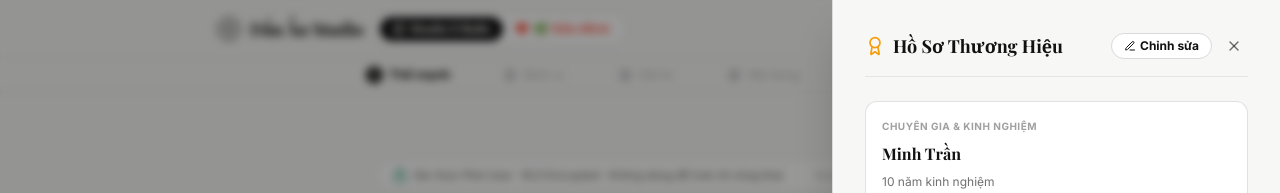
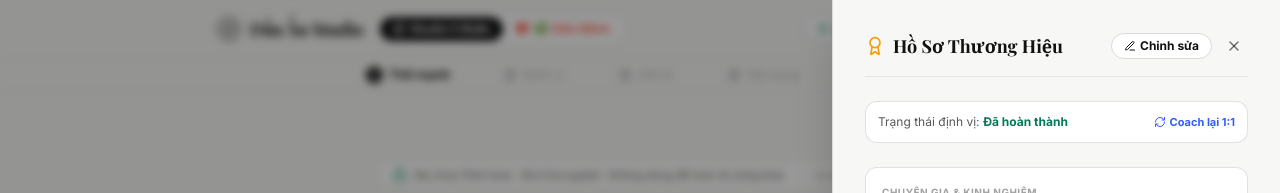
Before and after one commit to quynhphanmar-Tech/dau-an-studio, a React (Vite) app: page / in a window 1280 px wide. Both pictures are taken after a click on the button "Hồ sơ". Shown: the top 193 px of the page. Built offline with nearby package versions, Linux system fonts and the light colour scheme; no server answers; a web font is replaced by a local one.

Commit message:
feat: Xây lại logic hoạt động chuẩn CEO/Chuyên gia: Lần đầu Coach 1:1 định vị, Lần thứ 2 trở đi vào thẳng Xưởng Sáng Tạo Nội Dung & Video; Khóa ổn định toàn bộ tính năng

```diff
--- a/src/App.jsx
+++ b/src/App.jsx
@@ -9,7 +9,7 @@ import SelfDiscoveryTab from './components/SelfDiscoveryTab';
 import AuthModal from './components/AuthModal';
 import { syncBrandProfileToSupabase } from './lib/supabaseClient';
 import { BRAND_ARCHETYPES } from './data/brandVibes';
-import { ShieldCheck, Award, X, Copy, Check, FileText, User, LogIn, Edit3, Save, LogOut, Heart, Sparkles, Compass } from 'lucide-react';
+import { ShieldCheck, Award, X, Copy, Check, FileText, User, LogIn, Edit3, Save, LogOut, Heart, Sparkles, Compass, RefreshCw, Lock } from 'lucide-react';
 
 const SESSIONS = [
   { id: 1, label: 'Hiểu thế mạnh', shortLabel: 'Thế mạnh' },
@@ -20,7 +20,25 @@ const SESSIONS = [
 ];
 
 export default function App() {
-  const [currentSession, setCurrentSession] = useState(1);
+  // Check if positioning has been completed before
+  const [hasCompletedPositioning, setHasCompletedPositioning] = useState(() => {
+    try {
+      return localStorage.getItem('dauan_positioning_completed') === 'true';
+    } catch (e) {
+      return false;
+    }
+  });
+
+  // Default session logic: If user completed positioning before -> Land directly in Session 4 (Content Studio)!
+  const [currentSession, setCurrentSession] = useState(() => {
+    try {
+      const isDone = localStorage.getItem('dauan_positioning_completed') === 'true';
+      return isDone ? 4 : 1;
+    } catch (e) {
+      return 1;
+    }
+  });
+
   const [activeMainTab, setActiveMainTab] = useState('studio'); // 'studio' | 'self-discovery'
   const [showProfileDrawer, setShowProfileDrawer] = useState(false);
   const [showAuthModal, setShowAuthModal] = useState(false);
@@ -29,9 +47,9 @@ export default function App() {
   const [userAuth, setUserAuth] = useState(() => {
     try {
       const saved = localStorage.getItem('dauan_user_session');
-      return saved ? JSON.parse(saved) : null;
+      return saved ? JSON.parse(saved) : { name: 'Minh Trần (Demo Expert)', email: 'demo@dauan.studio', isDemo: true };
     } catch (e) {
-      return null;
+      return { name: 'Minh Trần (Demo Expert)', email: 'demo@dauan.studio', isDemo: true };
     }
   });
 
@@ -77,6 +95,25 @@ export default function App() {
     });
   };
 
+  // Mark positioning as completed when reaching Session 4
+  const markPositioningComplete = () => {
+    setHasCompletedPositioning(true);
+    try {
+      localStorage.setItem('dauan_positioning_completed', 'true');
+    } catch (e) {}
+  };
+
+  const handleRestartCoachProcess = () => {
+    if (confirm("Bạn có muốn thực hiện lại buổi Coach định vị 1:1 từ Bước 1 không?")) {
+      setHasCompletedPositioning(false);
+      try {
+        localStorage.setItem('dauan_positioning_completed', 'false');
+      } catch (e) {}
+      setCurrentSession(1);
+      setShowProfileDrawer(false);
+    }
+  };
+
   const handleLoginSuccess = (user) => {
     setUserAuth(user);
     try {
@@ -98,7 +135,7 @@ export default function App() {
   };
 
   const handleCopyProfile = () => {
-    const text = `HỒ SƠ THƯƠNG HIỆU CÁ NHÂN (BRAND BLUEPRINT)\n\nChuyên gia: ${brandProfile.name}\nKinh nghiệm: ${brandProfile.yearsExperience}\nHình mẫu thương hiệu: ${brandProfile.archetypeName}\nVisual Style: ${brandProfile.brandVibe}\n\nĐỊNH VỊ THƯƠNG HIỆU:\n"${brandProfile.positioningStatement}"\n\nSẢN PHẢM KHỞI ĐẦU:\n${brandProfile.firstOffer}`;
+    const text = `HỒ SƠ THƯƠNG HIỆU CÁ NHÂN (BRAND BLUEPRINT)\n\nChuyên gia: ${brandProfile.name}\nKinh nghiệm: ${brandProfile.yearsExperience}\nHình mẫu thương hiệu: ${brandProfile.archetypeName}\nVisual Style: ${brandProfile.brandVibe}\n\nĐỊNH VỊ THƯƠNG HIỆU:\n"${brandProfile.positioningStatement}"\n\nSẢN PHẨM KHỞI ĐẦU:\n${brandProfile.firstOffer}`;
     navigator.clipboard.writeText(text);
     setCopiedProfile(true);
     setTimeout(() => setCopiedProfile(false), 2000);
@@ -112,7 +149,7 @@ export default function App() {
     switch (currentSession) {
       case 1: return <Session1Strengths profile={brandProfile} updateProfile={updateProfile} onNext={() => goToSession(2)} userAuth={userAuth} onLoginSuccess={handleLoginSuccess} />;
       case 2: return <Session2Positioning profile={brandProfile} updateProfile={updateProfile} onNext={() => goToSession(3)} onBack={() => goToSession(1)} />;
-      case 3: return <Session3Packaging profile={brandProfile} updateProfile={updateProfile} onNext={() => goToSession(4)} onBack={() => goToSession(2)} />;
+      case 3: return <Session3Packaging profile={brandProfile} updateProfile={updateProfile} onNext={() => { markPositioningComplete(); goToSession(4); }} onBack={() => goToSession(2)} />;
       case 4: return <Session4Content profile={brandProfile} updateProfile={updateProfile} onNext={() => goToSession(5)} onBack={() => goToSession(3)} />;
       case 5: return <Session5Opportunities profile={brandProfile} updateProfile={updateProfile} onBack={() => goToSession(4)} />;
       default: return null;
@@ -124,7 +161,7 @@ export default function App() {
       {/* Top Main Header */}
       <header className="fixed top-0 left-0 right-0 z-40 bg-cream/95 backdrop-blur-md border-b border-silver/60">
         <div className="max-w-4xl mx-auto px-4 md:px-6 py-3 flex items-center justify-between gap-2">
-          {/* Brand Logo & Main Tab Switcher */}
+          {/* Brand Logo & Status Banner */}
           <div className="flex items-center gap-3">
             <div
               onClick={() => setActiveMainTab('studio')}
@@ -148,7 +185,7 @@ export default function App() {
                 }`}
               >
                 <Compass className="w-3.5 h-3.5" />
-                <span>Studio 5 Bước</span>
+                <span>{hasCompletedPositioning ? 'Xưởng Sáng Tạo' : 'Studio 5 Bước'}</span>
               </button>
 
               <button
@@ -197,7 +234,7 @@ export default function App() {
           </div>
         </div>
 
-        {/* Secondary Navigation Bar for Studio 5 Session Steps */}
+        {/* Secondary Bar for Studio Session Navigation */}
         {activeMainTab === 'studio' && (
           <div className="bg-cream/80 border-t border-silver/40 py-2">
             <div className="max-w-xl mx-auto px-4 flex items-center justify-between">
@@ -226,8 +263,26 @@ export default function App() {
         )}
       </header>
 
+      {/* Returning User Notification Banner (Directly entering Content Studio) */}
+      {hasCompletedPositioning && activeMainTab === 'studio' && currentSession === 4 && (
+        <div className="pt-24 pb-0 max-w-3xl mx-auto px-6">
+          <div className="bg-white rounded-2xl border border-silver/80 p-3.5 flex items-center justify-between shadow-sm text-xs">
+            <div className="flex items-center gap-2 text-ink/80">
+              <ShieldCheck className="w-4 h-4 text-emerald-600 shrink-0" />
+              <span>Chào mừng trở lại! Định vị thương hiệu của bạn đã được khóa an toàn. Bạn đang ở <strong>Xưởng Sáng Tạo Nội Dung & Video</strong>.</span>
+            </div>
+            <button
+              onClick={handleRestartCoachProcess}
+              className="text-[11px] font-bold text-accent hover:underline flex items-center gap-1 shrink-0 ml-2"
+            >
+              <RefreshCw className="w-3 h-3" /> Chẩn đoán lại 1:1
+            </button>
+          </div>
+        </div>
+      )}
+
       {/* Main Content Area */}
-      <main className="pt-28 min-h-screen">
+      <main className={`${hasCompletedPositioning && activeMainTab === 'studio' && currentSession === 4 ? 'pt-4' : 'pt-28'} min-h-screen`}>
         {renderContent()}
       </main>
 
@@ -265,6 +320,17 @@ export default function App() {
                     <X className="w-4 h-4" />
                   </button>
                 </div>
+              </div>
+
+              {/* Returning User Option to Restart 1:1 Coach */}
+              <div className="p-3 bg-white rounded-xl border border-silver/80 text-xs text-ink/70 flex items-center justify-between">
+                <span>Trạng thái định vị: <strong className="text-emerald-700">Đã hoàn thành</strong></span>
+                <button
+                  onClick={handleRestartCoachProcess}
+                  className="text-accent font-bold text-[11px] hover:underline flex items-center gap-1"
+                >
+                  <RefreshCw className="w-3 h-3" /> Coach lại 1:1
+                </button>
               </div>
 
               {/* Profile Fields */}
```
